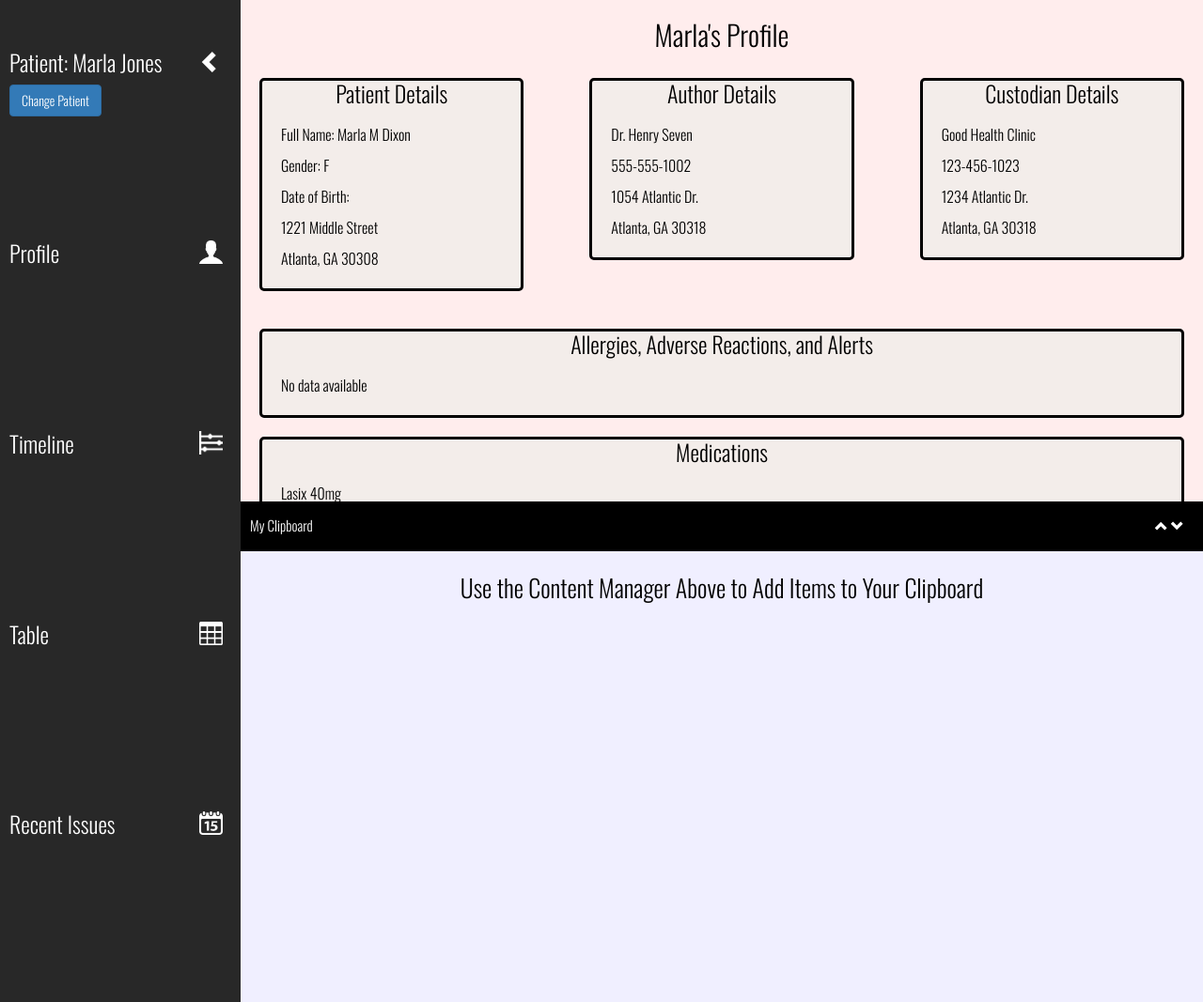
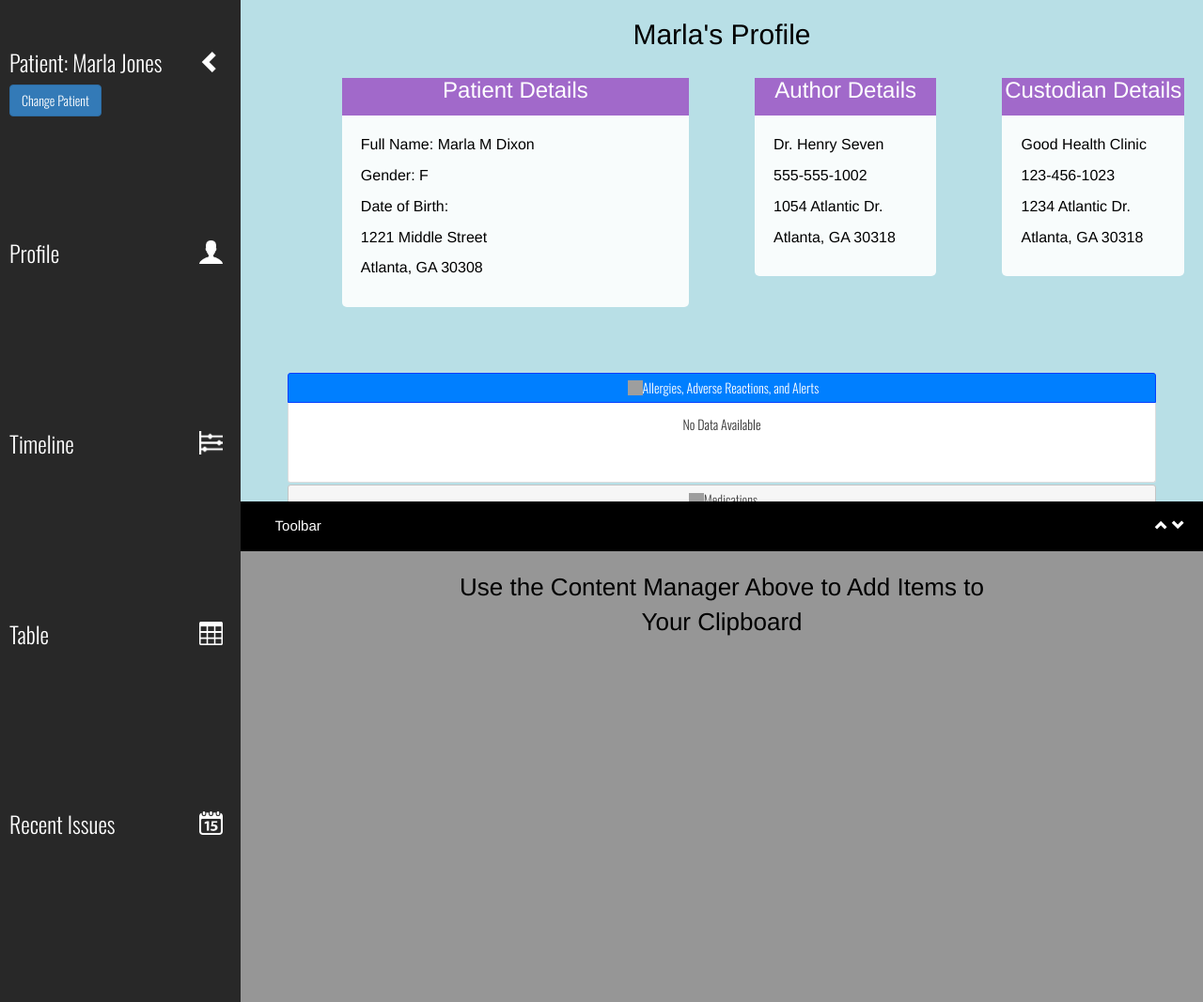
Before and after one commit to nealfwilliams/Medocs, a Django app: template HealthInformatics/templates/base.html in a window 1280 px wide. Shown: the whole page at 94% size. Run offline with Django 3.2, Linux system fonts and the light colour scheme; the template is opened without the code that fills it, so the values that code supplies are empty; parts of the project's set-up code (start-up, migrations or seed data) failed here and were passed over; some libraries are stand-ins or nearby versions; grey boxes are pictures that could not be loaded.

Commit message:
pretty widgets / table mockup

```diff
--- a/HealthInformatics/static/css/Home.css
+++ b/HealthInformatics/static/css/Home.css
@@ -52,7 +52,7 @@ h3{
 
 #clipboard {
     position: absolute;
-    background-color: #f0efff;
+    background-color: #969696;
     top: 55%;
     width:100%;
     height: 45%;
@@ -64,7 +64,7 @@ h3{
     position: absolute;
     color:black;
     text-align: center;
-    background-color: #ffeded;
+    background-color: #b8dfe6;
     height:50%;
     width:100%;
     overflow-y: auto;
@@ -148,14 +148,13 @@ a {
     display: none;
 }
 
-
-
-#clipboard_title {
-    margin-left: 10px;
+#tab_title {
     font-size:15px;
+    display: block;
     top: 50%;
     transform: translateY(-50%);
-    position:relative;
+    position: relative;
+    text-align: center;
 }
 
 #clip_up_down {
@@ -179,17 +178,49 @@ a {
 }
 
 .textbox {
-    background-color: rgba(241, 238, 235, 0.86);
     color: black;
+    background-color: rgba(255, 255, 255, 0.90);
+    border: transparent;
     border-radius: 5px;
-    border: black solid 3px;
     text-align: left;
     margin: 20px;
 }
 
+.textbox>.header {
+    background-color: #a169ca;
+    height:40px;
+    color:white;
+}
+
+.indent{
+    display: inline-block;
+    visibility: hidden;
+    width:12%;
+    height:100%;
+}
+
+.tab {
+    display: inline-block;
+    width:15%;
+    margin-left: 5px;
+    margin-right: 5px;
+    border:solid black;
+    border-radius:6px;
+    height: 100%;
+    background-color: #ff4a4f;
+}
+
+#label_block {
+    display:inline-block;
+    position:absolute;
+    width:10%;
+    height:100%;
+    margin-left: 10px;
+}
+
+
 .clipboard_widget{
     width: 20%;
-    min-height:150px;
     display:inline-block;
 }
 .header {
@@ -197,5 +228,18 @@ a {
 }
 .widget_content {
     font-size:16px;
-    margin:20px;
+    padding:20px;
 }
+
+#accordion {
+    margin: 50px;
+    font-family: Oswald;
+}
+
+table, th, td {
+    border: 1px solid black;
+}
+
+td {
+    padding:10px;
+}
--- a/HealthInformatics/static/scripts/main.js
+++ b/HealthInformatics/static/scripts/main.js
@@ -1,4 +1,6 @@
 var nav_icon = $("#nav_toggle");
+
+var num_tabs = 0;
 
 var test_items = new vis.DataSet([
     {id: 1, content: 'Lasix 40mg', group: 'Medications', start: '2011-04-23'},
@@ -210,99 +212,102 @@ var full_table = [
     {
         "date1": "01-01-1984",
         "date2": "01-01-2014",
-        "encounter": null,
-        "medication": null,
-        "problem": null,
-        "procedure": null,
-        "results": null,
+        "encounter": "",
+        "medication": "",
+        "problem": "",
+        "procedure": "",
+        "results": "",
         "social history": "Former Smoker"
     },
     {
         "date1": "04-23-11",
-        "date2": null,
+        "date2": "",
         "encounter": "Annual Physical Exam",
         "medication": "Lasix 40mg",
-        "problem": null,
-        "procedure": null,
+        "problem": "",
+        "procedure": "",
         "results": "Lab Results",
-        "social history": null
+        "social history": ""
     },
     {
         "date1": "04-23-11",
-        "date2": null,
-        "encounter": null,
+        "date2": "",
+        "encounter": "",
         "medication": "Propranolol Extended Release 60 mg",
-        "problem": null,
-        "procedure": null,
-        "results": null,
-        "social history": null
+        "problem": "",
+        "procedure": "",
+        "results": "",
+        "social history": ""
     },
     {
         "date1": "04-24-11",
-        "date2": null,
+        "date2": "",
         "encounter": "Annual Physical Exam",
-        "medication": null,
-        "problem": null,
-        "procedure": null,
-        "results": null,
-        "social history": null
+        "medication": "",
+        "problem": "",
+        "procedure": "",
+        "results": "",
+        "social history": ""
     },
     {
         "date1": "04-25-11",
-        "date2": null,
+        "date2": "",
         "encounter": "Annual Physical Exam",
-        "medication": null,
-        "problem": null,
-        "procedure": null,
-        "results": null,
-        "social history": null
+        "medication": "",
+        "problem": "",
+        "procedure": "",
+        "results": "",
+        "social history": ""
     },
     {
         "date1": "N/A",
-        "date2": null,
-        "encounter": null,
-        "medication": null,
+        "date2": "",
+        "encounter": "",
+        "medication": "",
         "problem": "Diabetes Mellitus",
-        "procedure": null,
-        "results": null,
-        "social history": null
+        "procedure": "",
+        "results": "",
+        "social history": ""
     },
     {
         "date1": "N/A",
-        "date2": null,
-        "encounter": null,
-        "medication": null,
+        "date2": "",
+        "encounter": "",
+        "medication": "",
         "problem": "Essential Hyptertension",
-        "procedure": null,
-        "results": null,
-        "social history": null
+        "procedure": "",
+        "results": "",
+        "social history": ""
     },
     {
         "date1": "N/A",
-        "date2": null,
-        "encounter": null,
-        "medication": null,
+        "date2": "",
+        "encounter": "",
+        "medication": "",
         "problem": "Simple chronic bronchitis",
-        "procedure": null,
-        "results": null,
-        "social history": null
+        "procedure": "",
+        "results": "",
+        "social history": ""
     },
     {
         "date1": "N/A",
-        "date2": null,
-        "encounter": null,
-        "medication": null,
+        "date2": "",
+        "encounter": "",
+        "medication": "",
         "problem": "Coronary artery disease",
-        "procedure": null,
-        "results": null,
-        "social history": null
+        "procedure": "",
+        "results": "",
+        "social history": ""
     }
 ];
 
 $(".clipboard_trigger").click(function(){
     var id = $(this).attr("id");
     var data = findData(id);
-    draw_widget(data);
+    var id_tag = "#" + data["id"] + "_widget";
+    if (!($(id_tag).length)) {
+        draw_widget(data);
+    }
 });
 
 var findData = function(id){
@@ -310,17 +315,62 @@ var findData = function(id){
     return data;
 };
 
+var draw_tab = function(id) {
+    var html = "<div class='tab' id='" + id + "_tab'>" +
+        "<div class='header'> Example " +
+        "<span class='glyphicon glyphicon-remove tab_remove' " + "name='" + id + "'></span></div></div>";
+    $("#clipboard_toolbar").append(html);
+    $(".tab_remove").click(function() {
+        console.log("close fired");
+        var name = $(this).attr("name");
+        remove_widget(name);
+    });
+};
+
 var draw_widget = function(data) {
-    var html = "<div class='textbox clipboard_widget' id= '" + data["id"] + "_widget'>" + "\
+    var id = data["id"];
+    var html = "<div class='textbox clipboard_widget' id= '" + id + "_widget'>" + "\
         <div class='header'> \
-        <h3> " + data["name"] + "</h3></div>";
+        <h3> " + data["name"] + "</h3></div> \
+        <div class='widget_content'></div></div>";
+    draw_tab(id);
     $("#default_text").hide();
     $("#clipboard").prepend(html);
     $(".clipboard_widget").draggable({ containment: "parent", stack: ".clipboard_widget" });
     $(".clipboard_widget").resizable();
 };
 
+var remove_widget = function(name) {
+    var widget_id = "#" + name + "_widget";
+    var tab_id = "#" + name + "_tab";
+    $(widget_id).remove();
+    $(tab_id).remove();
+};
+
+$(".tab_remove").click(function() {
+    console.log("close fired");
+    var name = $(this).attr("name");
+    remove_widget(name);
+});
+
+$("#accordion").accordion();
 /*var drawTable = function(){
     for ();
 
 };*/
+for (index in full_table){
+    var row = full_table[index];
+    console.log(row);
+    html = "<tr>" +
+        "<td>" + row["date1"] + "</td>" +
+        "<td>" + row["date2"] + "</td>" +
+        "<td>" + row["medication"] + "</td>" +
+        "<td>" + row["procedure"] + "</td>" +
+        "<td>" + row["encounter"] + "</td>" +
+        "<td>" + row["problem"] + "</td>" +
+        "<td>" + row["results"] + "</td>" +
+        "<td>" + row["social history"] + "</td>" +
+        "</tr>";
+    console.log(html);
+    $('#patient_table tr:last').after(html);
+};
--- a/HealthInformatics/templates/base.html
+++ b/HealthInformatics/templates/base.html
@@ -101,9 +101,10 @@
 
         <div class="nav_content">
             <h3> Recent Issues </h3>
-        </div
         </div>
     </div>
+</div>
+
 
 <div id="content">
 
@@ -113,7 +114,7 @@
         <div class="cm_widget" name="Profile" id="profile">
 
             <div class="row">
-            <div class="col-sm-4">
+                <div class="col-sm-5 col-sm-offset-1">
                     <div class="textbox" id="patient_info">
                         <div class="header">
                             <h3> Patient Details</h3>
@@ -127,7 +128,7 @@
                         </div>
                     </div>
                 </div>
-            <div class="col-sm-4">
+                <div class="col-sm-3">
                     <div class="textbox" id="author_info">
                         <div class="header">
                             <h3>Author Details </h3>
@@ -140,7 +141,7 @@
                         </div>
                     </div>
                 </div>
-            <div class="col-sm-4">
+                <div class="col-sm-3">
                     <div class="textbox" id="author_info">
                         <div class="header">
                             <h3>Custodian Details </h3>
@@ -155,56 +156,65 @@
                 </div>
             </div>
 
-        <div class="textbox" id="allergies">
-            <div class="header">
-                <h3>  Allergies, Adverse Reactions, and Alerts</h3>
+            <div id="accordion">
+            <h3>Allergies, Adverse Reactions, and Alerts</h3>
+            <div>
+                <p> No Data Available
+                </p>
             </div>
-            <div class="widget_content"
-                <p> No data available </p>
+
+            <h3>Medications</h3>
+            <div>
+                <p class="clipboard_trigger" id="lasix"> Lasix 40mg</p>
+                <p class="clipboard_trigger" id="propranolol"> Propranolol Extended Release 60 mg </p>
+            </div>
+
+            <h3>Procedures</h3>
+            <div>
+                <p>
+                </p>
+            </div>
+
+            <h3>Encounters</h3>
+            <div>
+                <p>
+                </p>
+            </div>
         </div>
     </div>
 
-        <div class="textbox" id="allergies">
+    <div class="cm_widget" name="Table" id="table">
+        <table id="patient_table" style="width:80%; margin-left: auto; margin-right: auto;">
+            <tr>
+                <td>Date / Start Date</td>
+                <td>Finish Date</td>
+                <td>Medications</td>
+                <td>Problems</td>
+                <td>Encounters</td>
+                <td>Procedures</td>
+                <td>Results</td>
+                <td>Social History</td>
+            </tr>
 
-            <div class="header">
-                <h3> Medications </h3>
+        </table>
     </div>
 
-            <div class="widget_content">
-                <p class="clipboard_trigger" id="lasix"> Lasix 40mg</p>
-                <p class="clipboard_trigger" id="propranolol"> Propranolol Extended Release 60 mg </p>
-            </div>
-        </div>
-
-        <div class="textbox" id="allergies">
-            <div class="header">
-                <h3> Procedures </h3>
-            </div>
-            <div class="widget_content"
-                <p> No data available </p>
-            </div>
-        </div>
-
-        <div class="textbox" id="allergies">
-            <div class="header">
-                <h3> Encounters </h3>
-            </div>
-            <div class="widget_content"
-                <p> No data available </p>
-            </div>
-        </div>
-    </div>
-    <div class="cm_widget" name="Table" id="table"></div>
     <div class="cm_widget" name="Recent Issues" id="recent_issues"></div>
     </div>
 
 <div id="clipboard_toolbar">
-        <div id="clipboard_title">My Clipboard</div>
+        <div id="label_block">
+
+            <div id="tab_title"> Toolbar </div>
+        </div>
+
         <div id="clip_up_down">
             <div id="clipboard_slider_up" class="glyphicon glyphicon-chevron-up"></div>
             <div id="clipboard_slider_down" class="glyphicon glyphicon-chevron-down"></div>
+        </div>
+        <div class="indent"> indent
+        </div>
 
-        </div>
 </div>
 
 <div id="clipboard">
```
Lines whose indentation alone changed are shown as unchanged.
